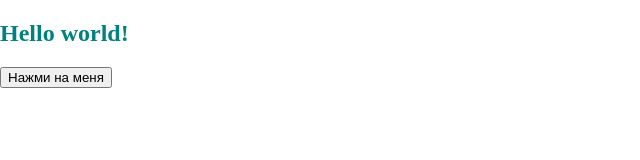
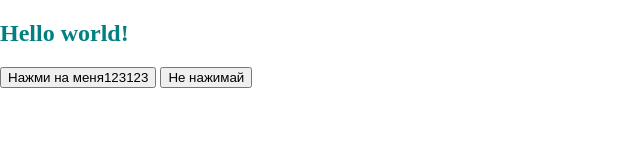
Before and after one commit to Lexa74/git-practice, a plain HTML site: page index.html in a window 1280 px wide. Shown: the whole page, without its empty margins (0-640 px from the left). Drawn offline with Linux system fonts and the light colour scheme.

Commit message:
Внес изменения

```diff
--- a/index.html
+++ b/index.html
@@ -9,7 +9,8 @@
 <body>
     <section>
         <h1 class="heading">Hello world!</h1>
-        <button>Нажми на меня</button>
+        <button>Нажми на меня123123</button>
+        <button>Не нажимай</button>
     </section>
 </body>
 </html>
```
